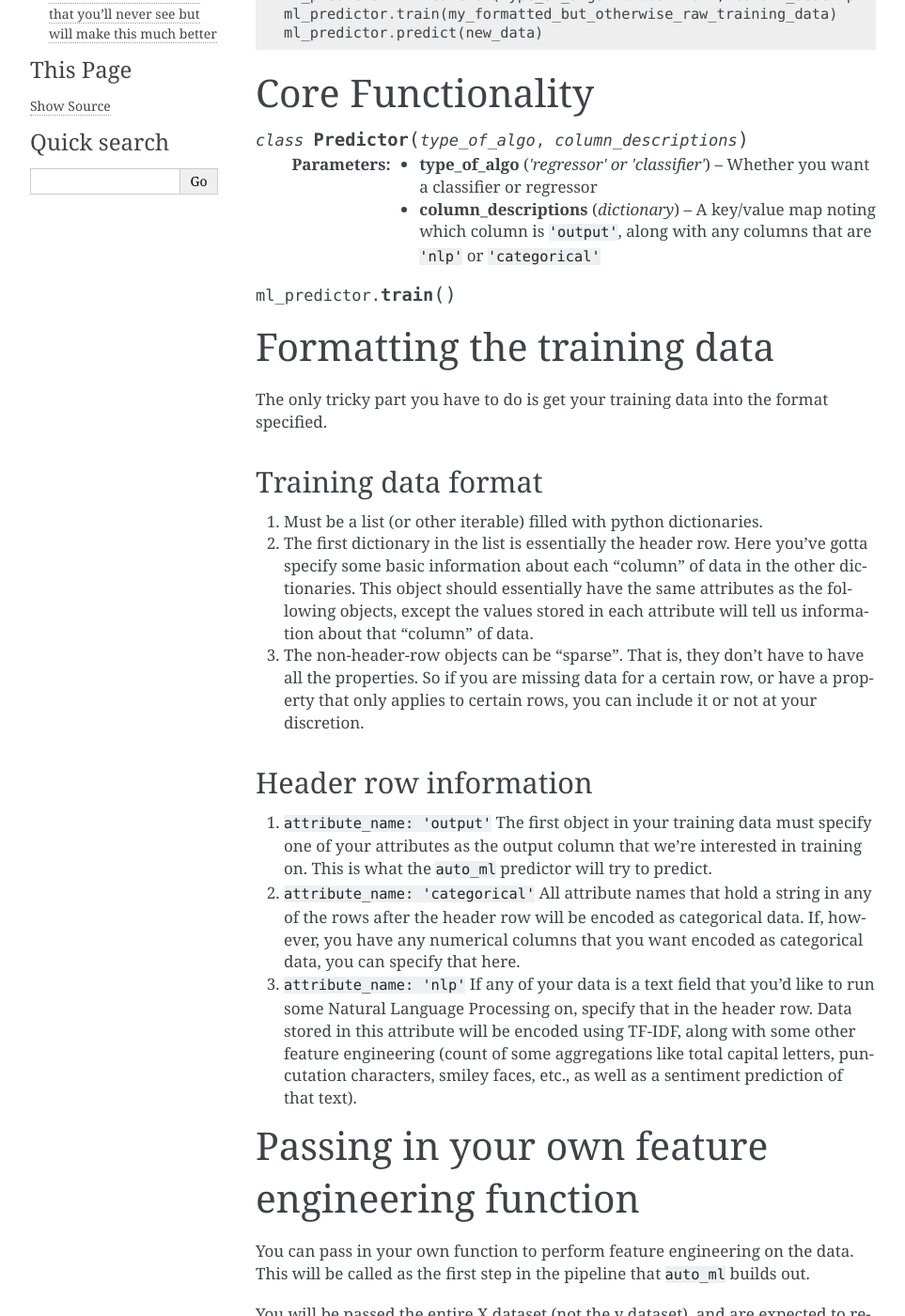
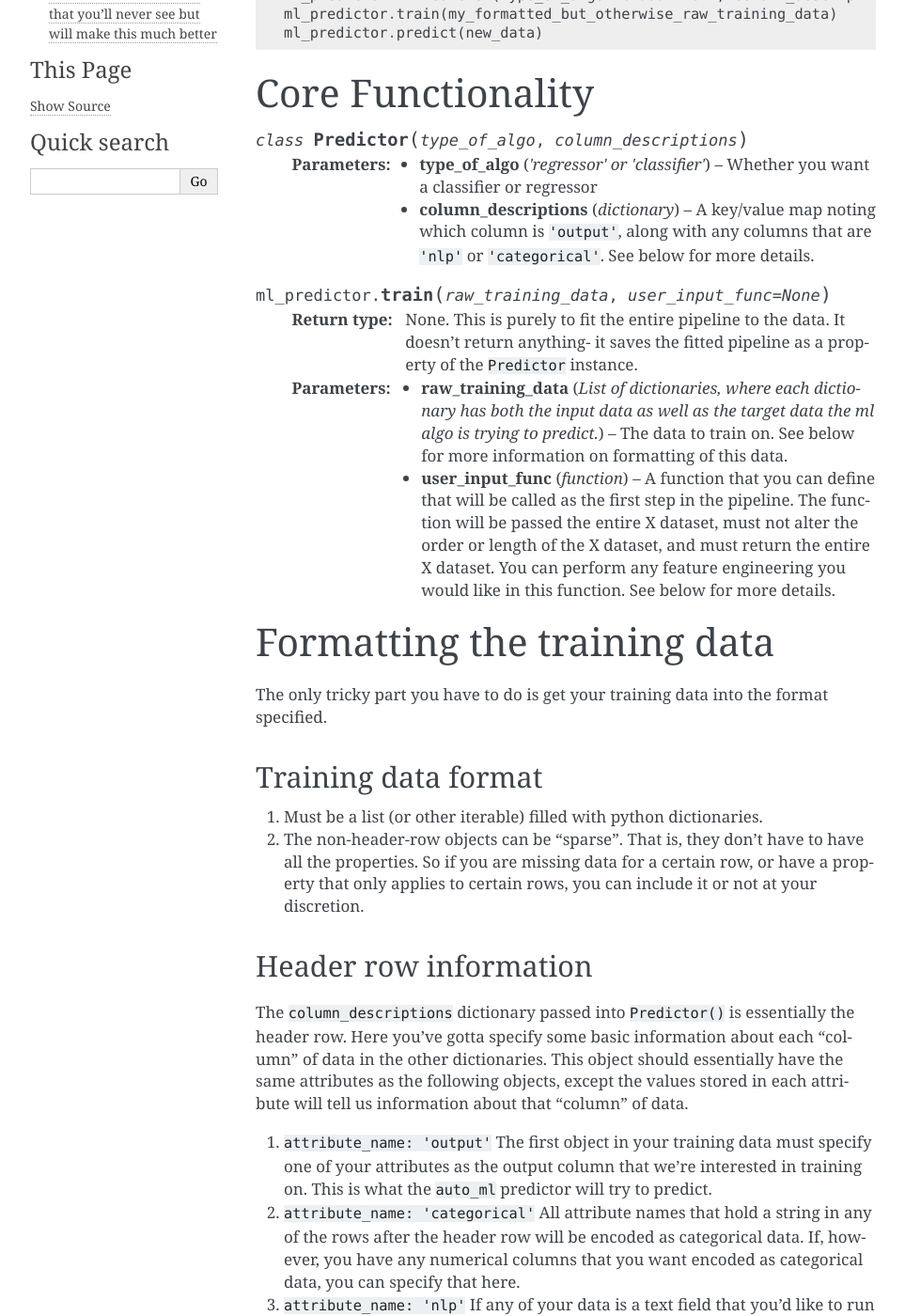
Before and after one commit to ClimbsRocks/auto_ml, a Sphinx documentation site: the page built from docs/source/index.rst, in a window 1280 px wide and 1400 px high, scrolled down 449 px. Shown: the whole window at 94% size, without its empty margins (148-1111 px from the left). Built offline with Sphinx 7.4.7, drawn with Linux system fonts in a browser that asks for light colours.

Commit message:
adds more info on API for train and user_input_func

```diff
--- a/docs/source/index.rst
+++ b/docs/source/index.rst
@@ -36,24 +36,32 @@ Core Functionality
 
   :param type_of_algo: Whether you want a classifier or regressor
   :type type_of_algo: 'regressor' or 'classifier'
-  :param column_descriptions: A key/value map noting which column is ``'output'``, along with any columns that are ``'nlp'`` or ``'categorical'``
+  :param column_descriptions: A key/value map noting which column is ``'output'``, along with any columns that are ``'nlp'`` or ``'categorical'``. See below for more details.
   :type column_descriptions: dictionary
 
-.. py:method:: ml_predictor.train()
+.. py:method:: ml_predictor.train(raw_training_data, user_input_func=None)
+
+  :rtype: None. This is purely to fit the entire pipeline to the data. It doesn't return anything- it saves the fitted pipeline as a property of the ``Predictor`` instance.
+  :param raw_training_data: The data to train on. See below for more information on formatting of this data.
+  :type raw_training_data: List of dictionaries, where each dictionary has both the input data as well as the target data the ml algo is trying to predict.
+  :param user_input_func: A function that you can define that will be called as the first step in the pipeline. The function will be passed the entire X dataset, must not alter the order or length of the X dataset, and must return the entire X dataset. You can perform any feature engineering you would like in this function. See below for more details.
+  :type user_input_func: function
 
 Formatting the training data
 =============================
 
 The only tricky part you have to do is get your training data into the format specified.
 
+
+
 Training data format
 ---------------------
 #. Must be a list (or other iterable) filled with python dictionaries.
-#. The first dictionary in the list is essentially the header row. Here you've gotta specify some basic information about each "column" of data in the other dictionaries. This object should essentially have the same attributes as the following objects, except the values stored in each attribute will tell us information about that "column" of data.
 #. The non-header-row objects can be "sparse". That is, they don't have to have all the properties. So if you are missing data for a certain row, or have a property that only applies to certain rows, you can include it or not at your discretion.
 
 Header row information
 -----------------------
+The ``column_descriptions`` dictionary passed into ``Predictor()`` is essentially the header row. Here you've gotta specify some basic information about each "column" of data in the other dictionaries. This object should essentially have the same attributes as the following objects, except the values stored in each attribute will tell us information about that "column" of data.
 
 #. ``attribute_name: 'output'`` The first object in your training data must specify one of your attributes as the output column that we're interested in training on. This is what the ``auto_ml`` predictor will try to predict.
 #. ``attribute_name: 'categorical'`` All attribute names that hold a string in any of the rows after the header row will be encoded as categorical data. If, however, you have any numerical columns that you want encoded as categorical data, you can specify that here.
```
